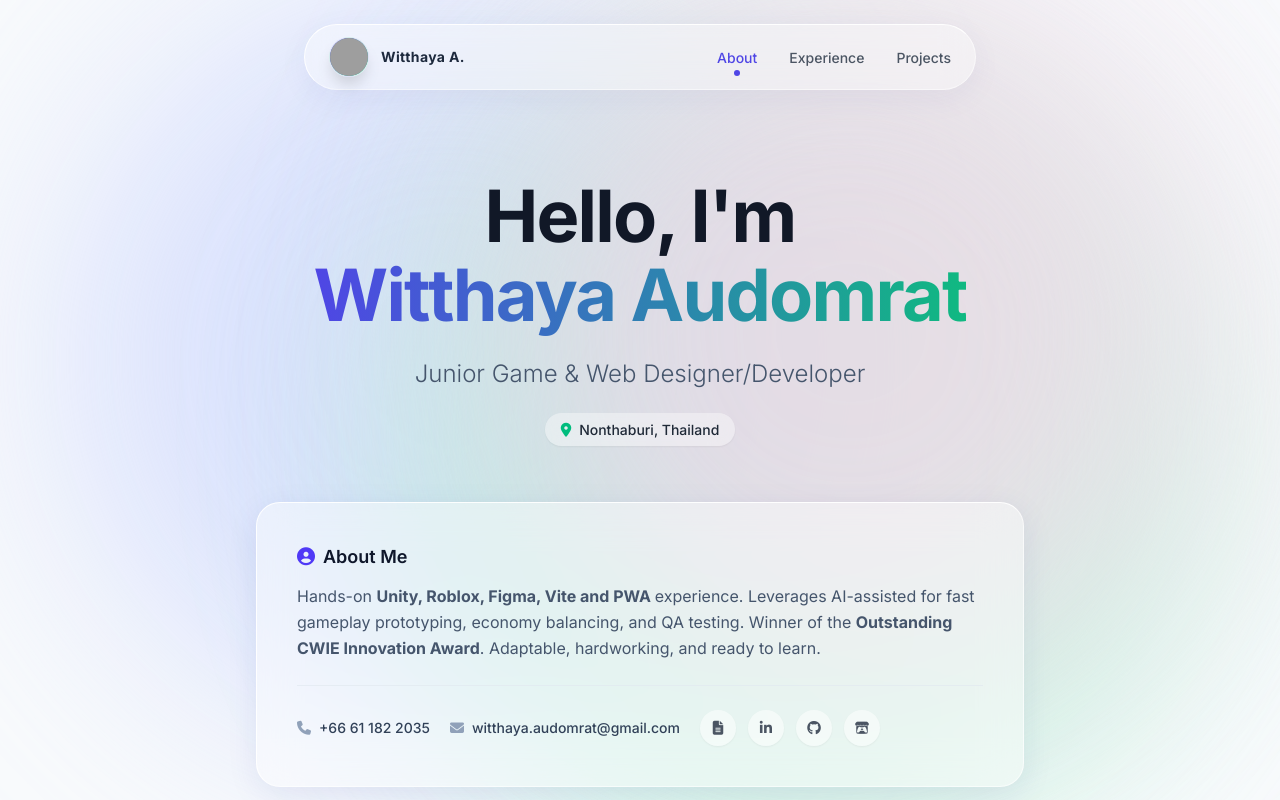
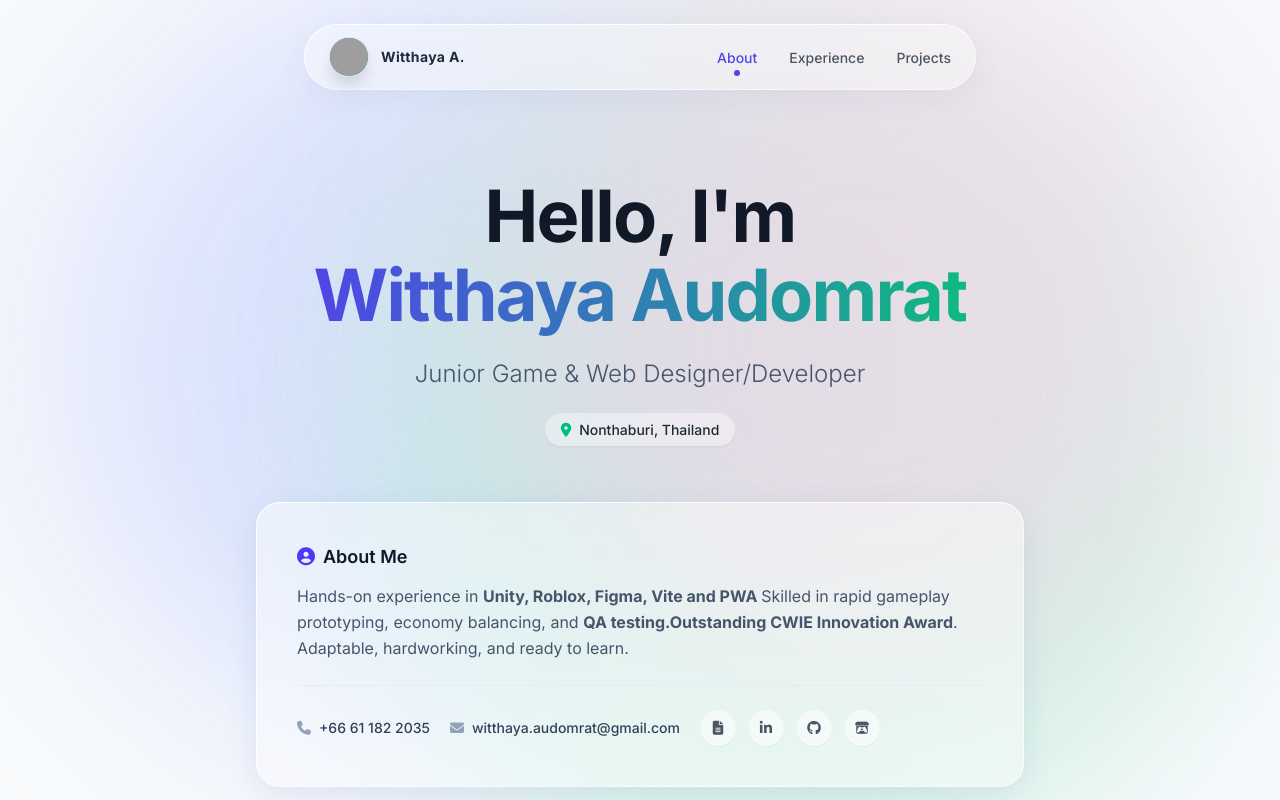
Before and after one commit to mona65dp/Portfolio, a React (Vite) app: page / in a window 1280 px wide. Shown: the top 800 px of the page. Built offline with nearby package versions, Linux system fonts and the light colour scheme; grey boxes are pictures that could not be loaded.

Commit message:
Refine experience description in Home component for clarity and impact

```diff
--- a/src/components/Home.jsx
+++ b/src/components/Home.jsx
@@ -275,10 +275,9 @@ function Home() {
               About Me
             </h2>
             <p className="leading-relaxed text-slate-600">
-              Hands-on <strong>Unity, Roblox, Figma, Vite and PWA </strong>{" "}
-              experience. Leverages AI-assisted for fast
-              gameplay prototyping, economy balancing, and QA testing. Winner of
-              the <strong>Outstanding CWIE Innovation Award</strong>. Adaptable,
+              Hands-on experience in <strong>Unity, Roblox, Figma, Vite and PWA </strong>
+              Skilled in rapid gameplay prototyping, economy balancing, and <strong>QA testing.</strong>
+              <strong>Outstanding CWIE Innovation Award</strong>. Adaptable,
               hardworking, and ready to learn.
             </p>
             <div className="mt-6 flex flex-col gap-3 border-t border-slate-200/70 pt-6 text-sm font-medium text-slate-700 sm:flex-row sm:flex-wrap sm:items-center sm:gap-5">
```
